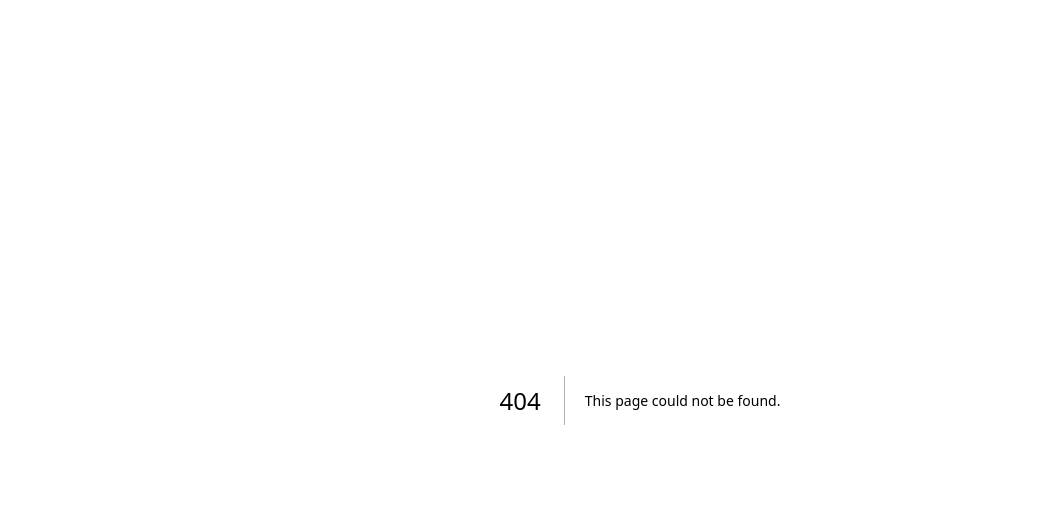
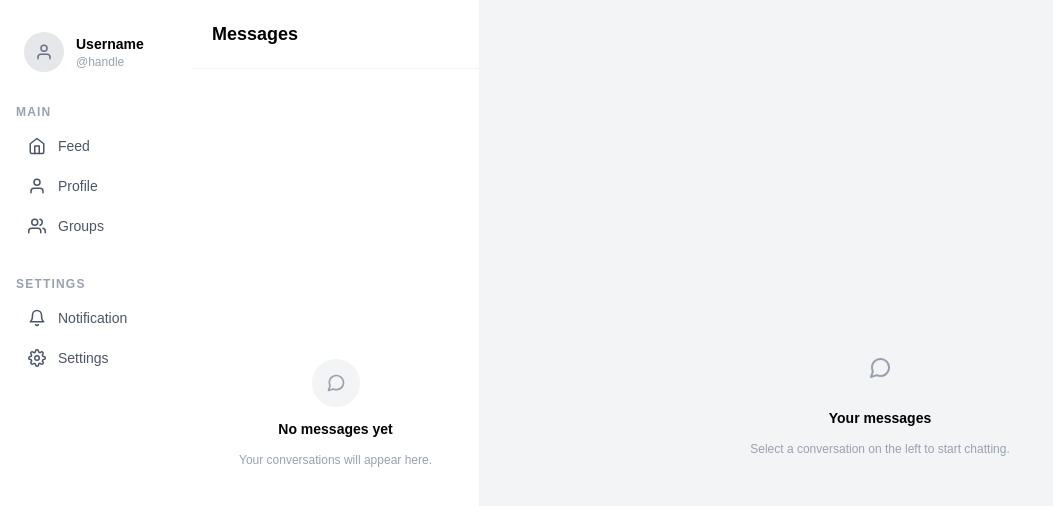
Before and after one commit to mchamakh/social-network, a Next.js app in the folder frontend/: page /messages in a window 1280 px wide. Before the commit this address had no page. Shown: the top 506 px of the page, without its empty margins (0-1053 px from the left). Built offline with nearby package versions, Linux system fonts and the light colour scheme.

Commit message:
create simple page for messages

```diff
--- /dev/null
+++ b/frontend/app/messages/page.tsx
@@ -0,0 +1,169 @@
+"use client";
+import Sidebar from "@/components/Sidebar";
+import { FiUser, FiSend, FiMessageCircle } from "react-icons/fi";
+import { useState } from "react";
+
+type Conversation = {
+  id: string;
+  name: string;
+  handle: string;
+  last_message: string;
+  date: string;
+  unread: number;
+};
+
+type Message = {
+  id: string;
+  sender_id: string;
+  content: string;
+  date: string;
+};
+
+export default function Messages() {
+  // TODO: fetch from GET /api/messages/conversations
+  const [conversations] = useState<Conversation[]>([]);
+  const [selected, setSelected] = useState<Conversation | null>(null);
+  // TODO: fetch from GET /api/messages/:conversationId
+  const [messages] = useState<Message[]>([]);
+  const [input, setInput] = useState("");
+
+  const handleSend = () => {
+    if (!input.trim() || !selected) return;
+    // TODO: call POST /api/messages/:conversationId
+    setInput("");
+  };
+
+  return (
+    <div className="flex h-screen bg-gray-100 overflow-hidden">
+      {/* Left sidebar */}
+      <div className="sticky top-0 h-screen">
+        <Sidebar />
+      </div>
+
+      {/* Conversations list */}
+      <div className="w-72 shrink-0 bg-white flex flex-col border-r border-gray-100">
+        <div className="px-5 py-5 border-b border-gray-100">
+          <h1 className="text-lg font-bold text-black">Messages</h1>
+        </div>
+
+        <div className="flex-1 overflow-y-auto">
+          {conversations.length === 0 ? (
+            <div className="flex flex-col items-center justify-center h-full gap-3 px-6 text-center pb-10">
+              <div className="h-12 w-12 rounded-full bg-gray-100 flex items-center justify-center">
+                <FiMessageCircle size={20} className="text-gray-400" />
+              </div>
+              <p className="text-sm font-semibold text-black">No messages yet</p>
+              <p className="text-xs text-gray-400 leading-relaxed">
+                Your conversations will appear here.
+              </p>
+            </div>
+          ) : (
+            conversations.map((conv) => (
+              <button
+                key={conv.id}
+                onClick={() => setSelected(conv)}
+                className={`w-full flex items-center gap-3 px-4 py-3 hover:bg-gray-50 transition-colors text-left ${
+                  selected?.id === conv.id ? "bg-gray-50" : ""
+                }`}
+              >
+                <div className="h-10 w-10 rounded-full bg-gray-200 flex items-center justify-center shrink-0">
+                  <FiUser size={17} className="text-gray-500" />
+                </div>
+                <div className="flex-1 min-w-0">
+                  <div className="flex items-center justify-between">
+                    <p className="text-sm font-semibold text-black truncate">{conv.name}</p>
+                    <span className="text-xs text-gray-400 shrink-0 ml-2">{conv.date}</span>
+                  </div>
+                  <p className="text-xs text-gray-400 truncate">{conv.last_message}</p>
+                </div>
+                {conv.unread > 0 && (
+                  <span className="h-5 w-5 rounded-full bg-black text-white text-xs flex items-center justify-center shrink-0">
+                    {conv.unread}
+                  </span>
+                )}
+              </button>
+            ))
+          )}
+        </div>
+      </div>
+
+      {/* Chat area */}
+      <div className="flex-1 flex flex-col min-w-0">
+        {selected ? (
+          <>
+            {/* Chat header */}
+            <div className="bg-white px-6 py-4 border-b border-gray-100 flex items-center gap-3 shrink-0">
+              <div className="h-9 w-9 rounded-full bg-gray-200 flex items-center justify-center">
+                <FiUser size={16} className="text-gray-500" />
+              </div>
+              <div>
+                <p className="text-sm font-semibold text-black">{selected.name}</p>
+                <p className="text-xs text-gray-400">{selected.handle}</p>
+              </div>
+            </div>
+
+            {/* Messages */}
+            <div className="flex-1 overflow-y-auto px-6 py-5 flex flex-col gap-3">
+              {messages.length === 0 ? (
+                <div className="flex flex-col items-center justify-center h-full gap-2 text-center">
+                  <p className="text-sm text-gray-400">Start the conversation 👋</p>
+                </div>
+              ) : (
+                messages.map((msg) => (
+                  <div
+                    key={msg.id}
+                    className={`flex ${msg.sender_id === "me" ? "justify-end" : "justify-start"}`}
+                  >
+                    <div
+                      className={`max-w-xs px-4 py-2.5 rounded-2xl text-sm ${
+                        msg.sender_id === "me"
+                          ? "bg-black text-white rounded-br-sm"
+                          : "bg-white text-black rounded-bl-sm"
+                      }`}
+                    >
+                      <p>{msg.content}</p>
+                      <p className={`text-xs mt-1 ${msg.sender_id === "me" ? "text-gray-400" : "text-gray-400"}`}>
+                        {msg.date}
+                      </p>
+                    </div>
+                  </div>
+                ))
+              )}
+            </div>
+
+            {/* Input */}
+            <div className="bg-white px-6 py-4 border-t border-gray-100 shrink-0">
+              <div className="flex items-center gap-3">
+                <input
+                  type="text"
+                  value={input}
+                  onChange={(e) => setInput(e.target.value)}
+                  onKeyDown={(e) => e.key === "Enter" && handleSend()}
+                  placeholder="Write a message..."
+                  className="flex-1 bg-gray-100 rounded-full px-4 py-2.5 text-sm text-black outline-none placeholder-gray-400"
+                />
+                <button
+                  onClick={handleSend}
+                  disabled={!input.trim()}
+                  className="h-10 w-10 bg-black rounded-full flex items-center justify-center text-white hover:bg-zinc-800 transition-colors disabled:opacity-40 disabled:cursor-not-allowed shrink-0"
+                >
+                  <FiSend size={15} />
+                </button>
+              </div>
+            </div>
+          </>
+        ) : (
+          <div className="flex-1 flex flex-col items-center justify-center gap-3 text-center px-8">
+            <div className="h-14 w-14 rounded-full bg-gray-100 flex items-center justify-center">
+              <FiMessageCircle size={24} className="text-gray-400" />
+            </div>
+            <p className="text-sm font-semibold text-black">Your messages</p>
+            <p className="text-xs text-gray-400 max-w-xs leading-relaxed">
+              Select a conversation on the left to start chatting.
+            </p>
+          </div>
+        )}
+      </div>
+    </div>
+  );
+}
```
